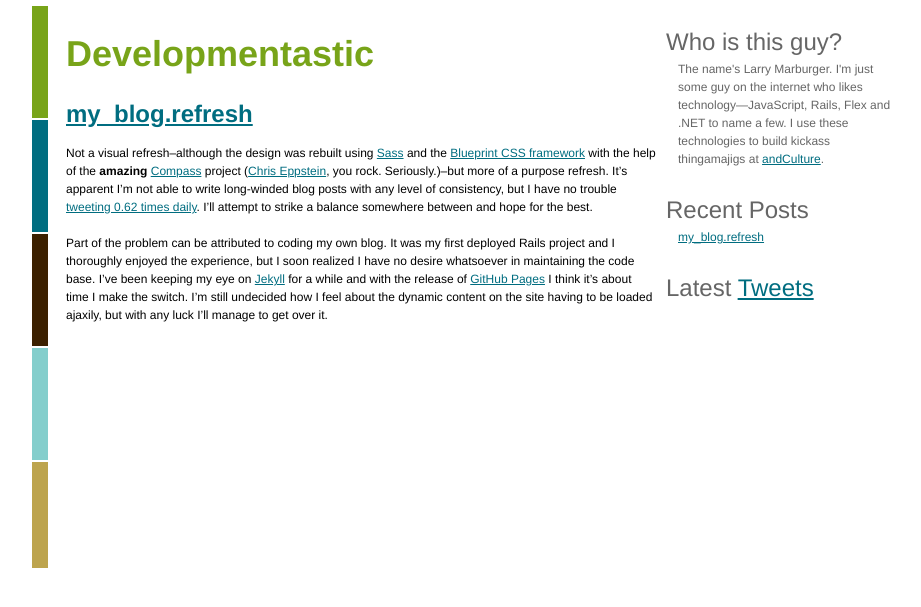
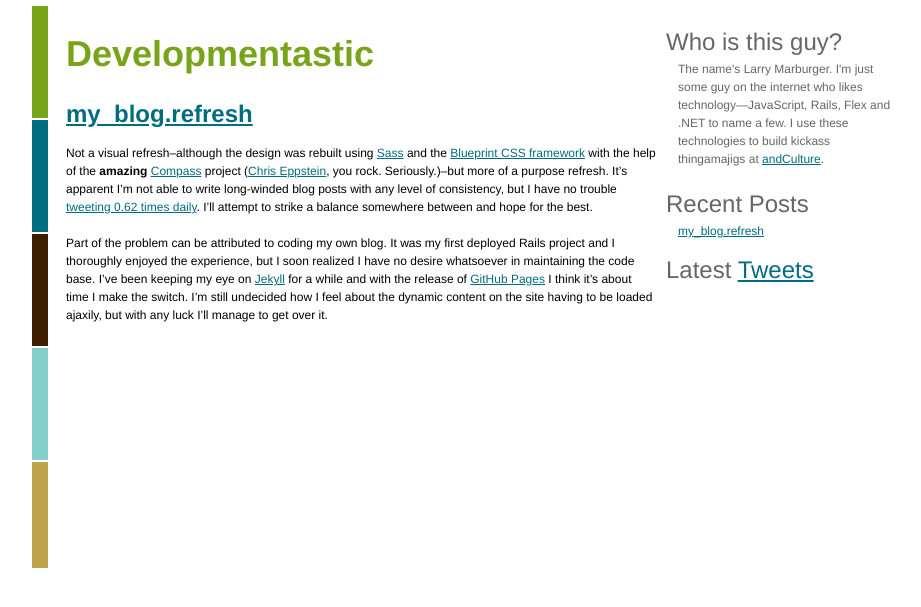
Before and after one commit to lmarburger/lmarburger.github.com, a Jekyll site: the page built from index.html, in a window 1280 px wide. Shown: the top 607 px of the page, without its empty margins (179-1100 px from the left). Built offline with Jekyll 4.4.1, drawn with Linux system fonts in a browser that asks for light colours.

Commit message:
Tweaked the padding on the sidebar headings.

```diff
--- a/_sass/main.sass
+++ b/_sass/main.sass
@@ -18,11 +18,12 @@
     +flatten_list
     +column(6, true)
     :color #666
+    :padding-top 1em
 
     h2
       :color #666
       :font-weight normal
-      :margin-bottom 0
+      :margin 0.5em 0 0
 
     ol
       +flatten_list
--- a/stylesheets/main.css
+++ b/stylesheets/main.css
@@ -412,9 +412,9 @@
 #content #main { display: inline; float: left; margin-right: 10px; width: 590px; margin-left: 40px; }
 * html #content #main { overflow-x: hidden; }
 #content #main #entries { margin: 0; list-style: none; }
-#content #sidebar { margin: 0; list-style: none; display: inline; float: left; margin-right: 0; width: 230px; color: #666; }
+#content #sidebar { margin: 0; list-style: none; display: inline; float: left; margin-right: 0; width: 230px; color: #666; padding-top: 1em; }
 * html #content #sidebar { overflow-x: hidden; }
-#content #sidebar h2 { color: #666; font-weight: normal; margin-bottom: 0; }
+#content #sidebar h2 { color: #666; font-weight: normal; margin: 0.5em 0 0; }
 #content #sidebar ol { margin: 0; list-style: none; }
 #content #sidebar ol, #content #sidebar p { margin-left: 1em; }
 #content #sidebar li.archive { margin-top: 0.5em; text-align: right; }
```
